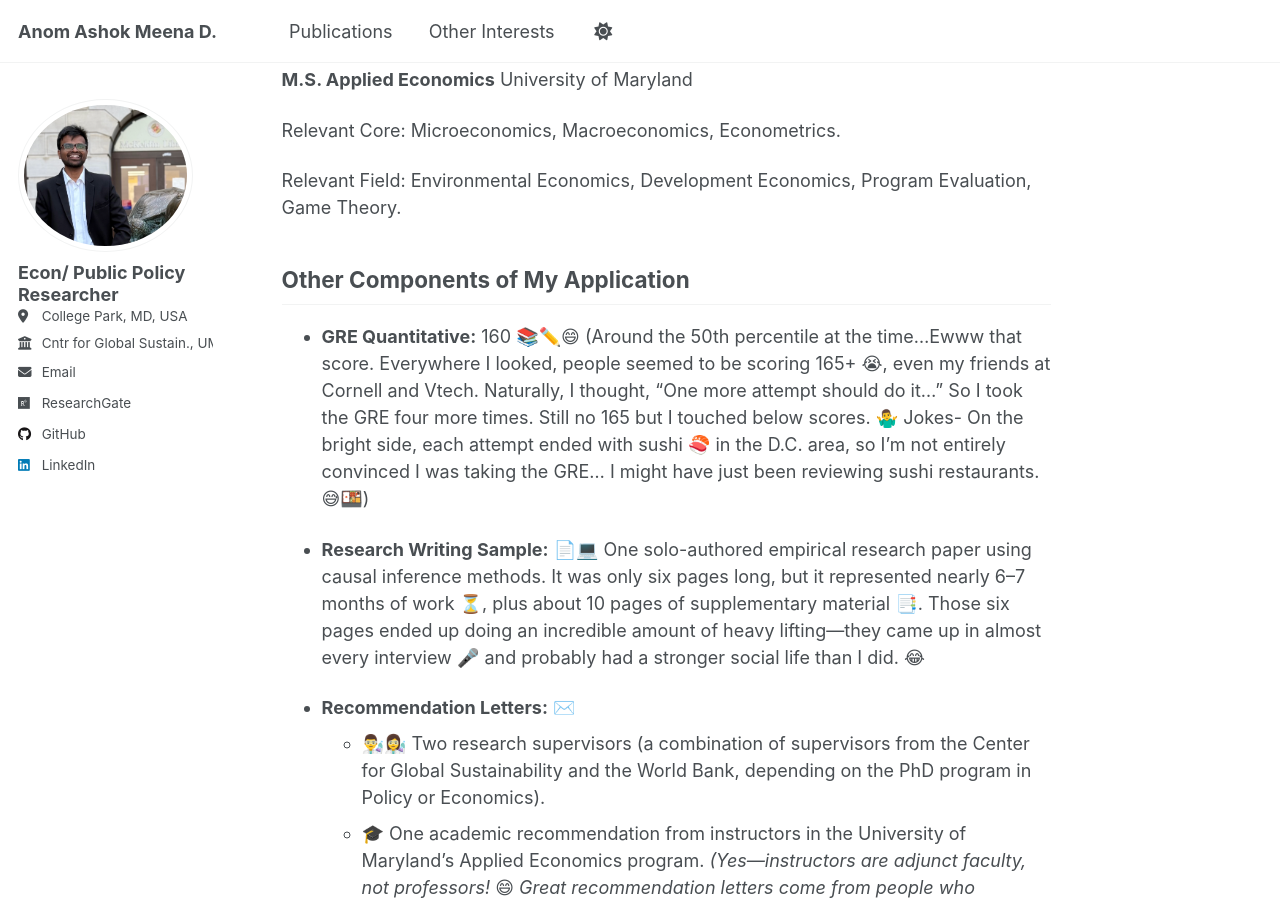
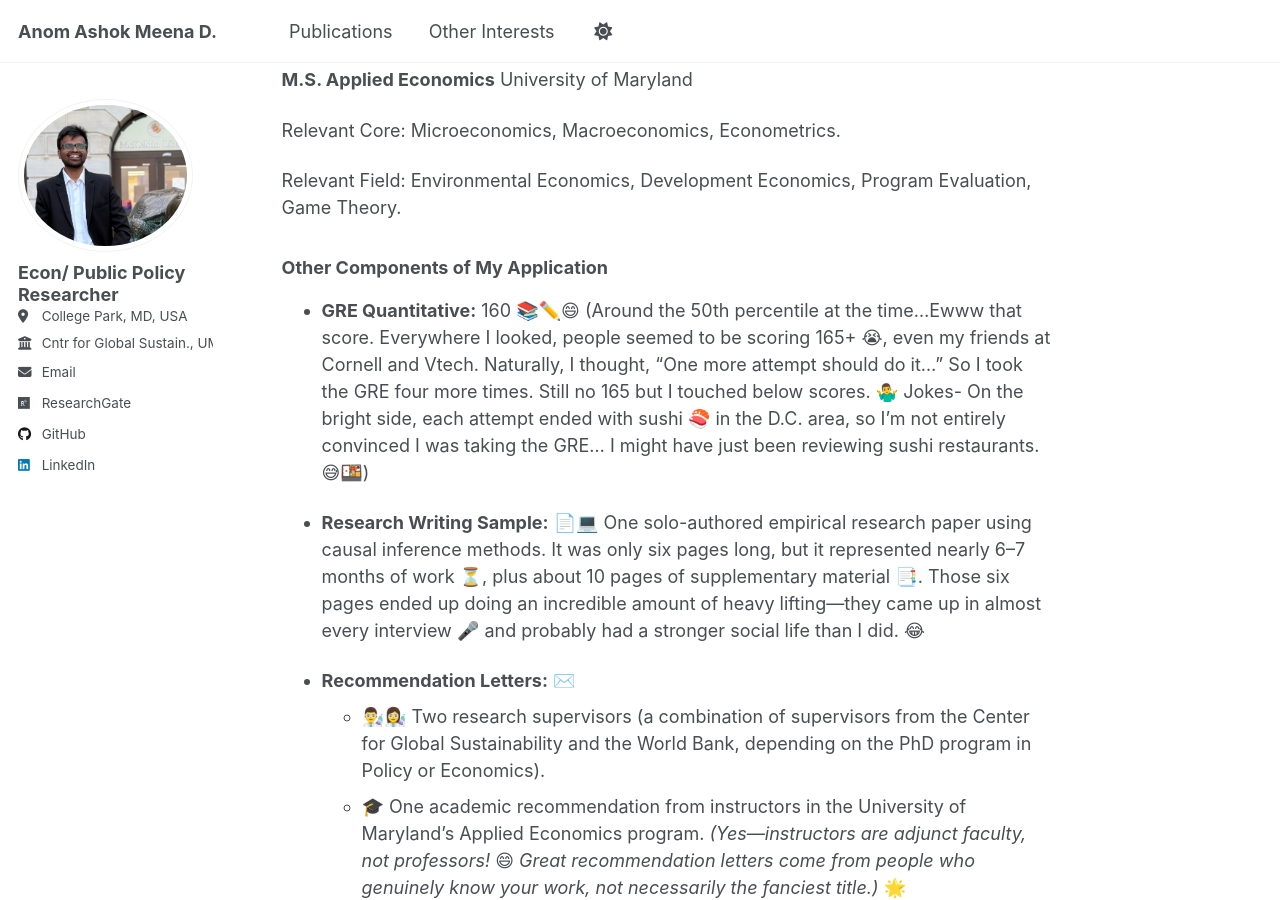
Before and after one commit to anomdule/anomdule.github.io, a Jekyll site: the page built from _pages/predoc-journey.md, in a window 1280 px wide and 900 px high, scrolled down 1144 px. Built offline with Jekyll 4.4.1, drawn with Linux system fonts in a browser that asks for light colours; our own code applies the rules of GitHub Pages for plain Markdown files; a script that is not in the unit is left out.

```diff
--- a/_pages/predoc-journey.md
+++ b/_pages/predoc-journey.md
@@ -33,7 +33,7 @@ Relevant Core: Microeconomics, Macroeconomics, Econometrics.
 Relevant Field: Environmental Economics, Development Economics, Program Evaluation, Game Theory.
 
 
-## Other Components of My Application
+### Other Components of My Application
 
 - **GRE Quantitative:** 160 📚✏️😄 (Around the 50th percentile at the time...Ewww that score. Everywhere I looked, people seemed to be scoring 165+ 😭, even my friends at Cornell and Vtech. Naturally, I thought, "One more attempt should do it..." So I took the GRE four more times. Still no 165 but I touched below scores. 🤷‍♂️ Jokes- On the bright side, each attempt ended with sushi 🍣 in the D.C. area, so I'm not entirely convinced I was taking the GRE... I might have just been reviewing sushi restaurants. 😅🍱)
 
```
